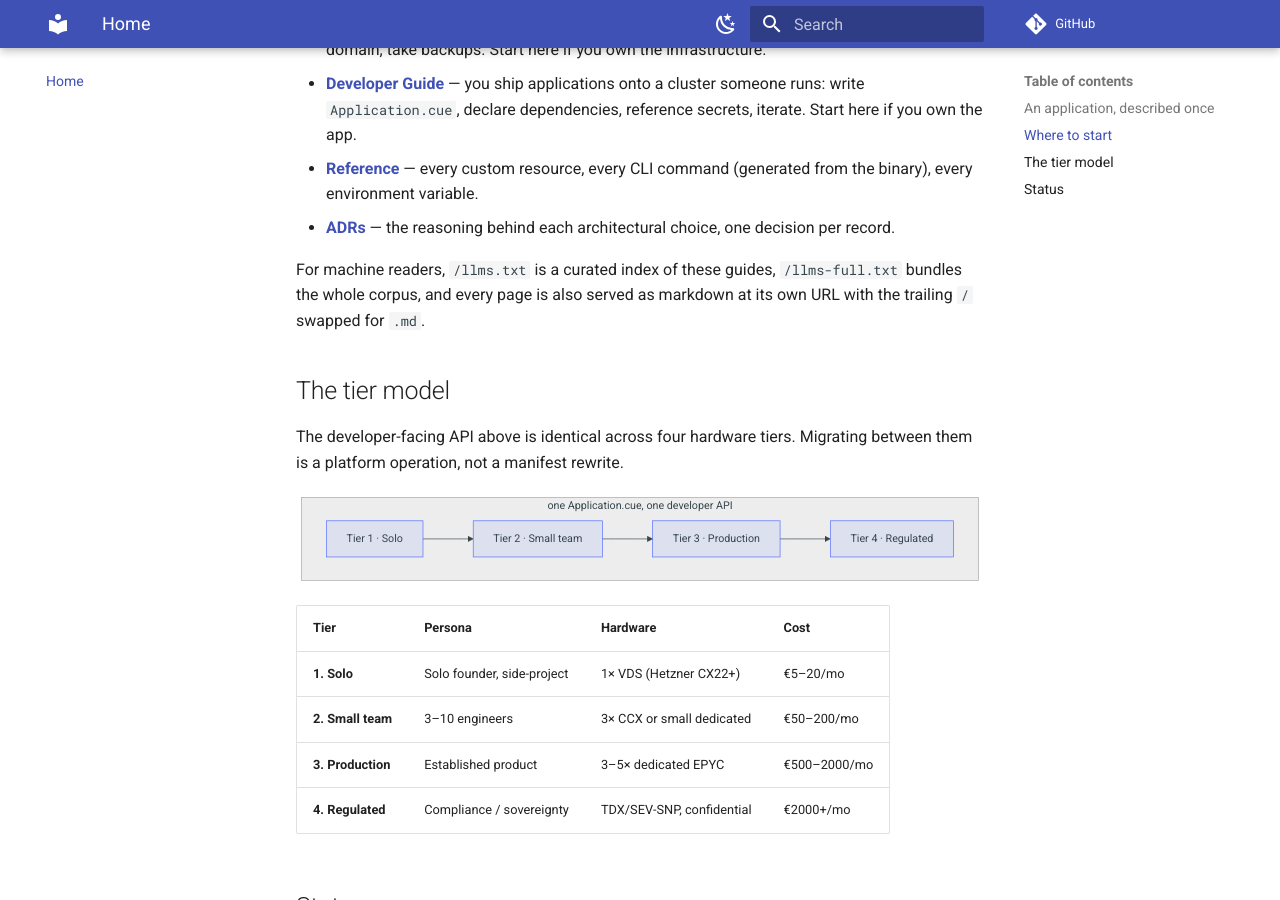
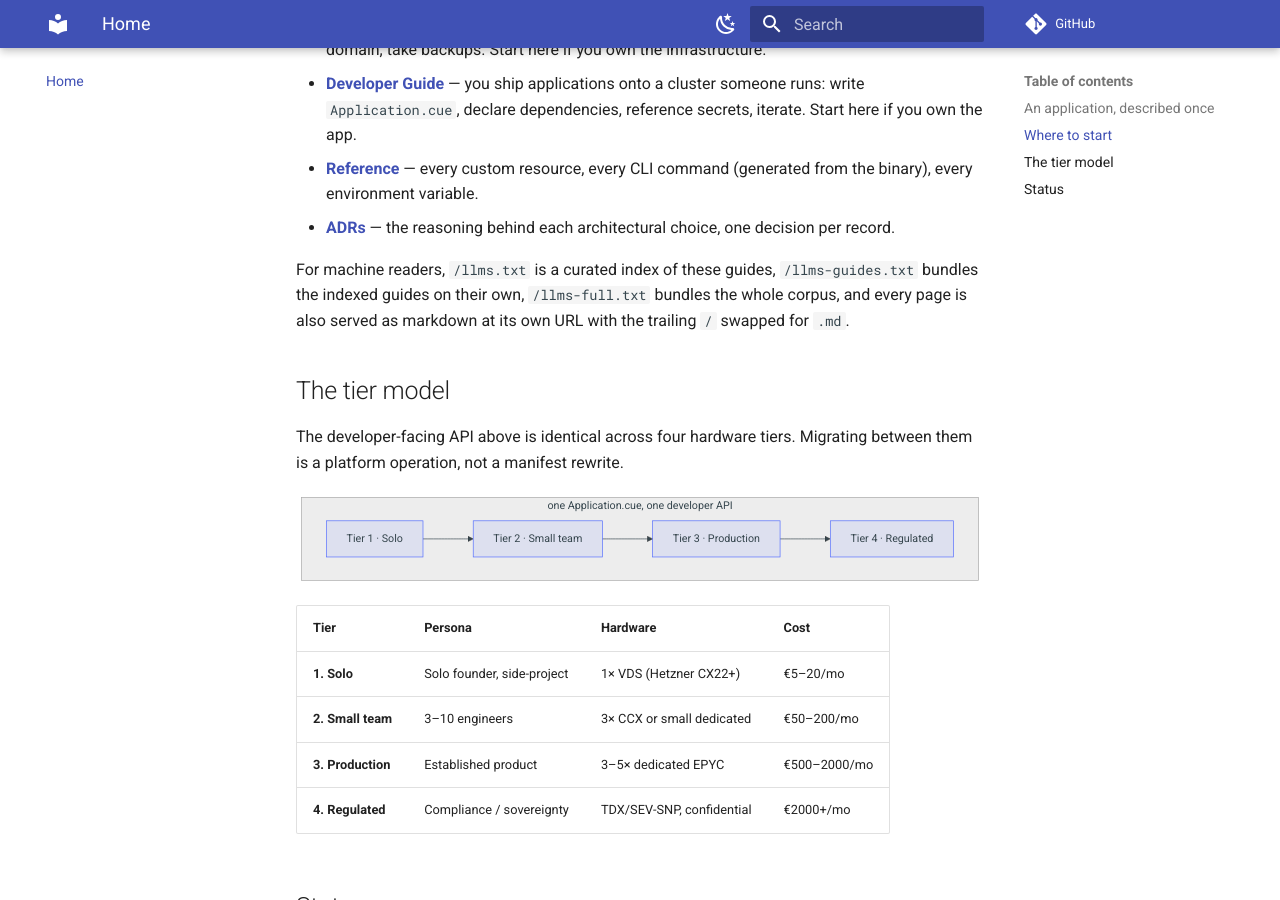
Before and after one commit to AppRafter/apprafter, an MkDocs documentation site: the page built from docs/index.md, in a window 1280 px wide and 900 px high, scrolled down 1013 px. Built offline with MkDocs 1.6.1 and Material for MkDocs 9.7.7, drawn with Linux system fonts in a browser that asks for light colours; comment, search, counter and statistics services are not loaded.

Commit message:
docs: name llms-guides.txt in the docs-home machine-readers list

```diff
--- a/docs/index.md
+++ b/docs/index.md
@@ -56,6 +56,7 @@ apprafter app add          # registers it; Argo CD deploys it and keeps it synce
   choice, one decision per record.
 
 For machine readers, `/llms.txt` is a curated index of these guides,
+`/llms-guides.txt` bundles the indexed guides on their own,
 `/llms-full.txt` bundles the whole corpus, and every page is also served
 as markdown at its own URL with the trailing `/` swapped for `.md`.
 
```
